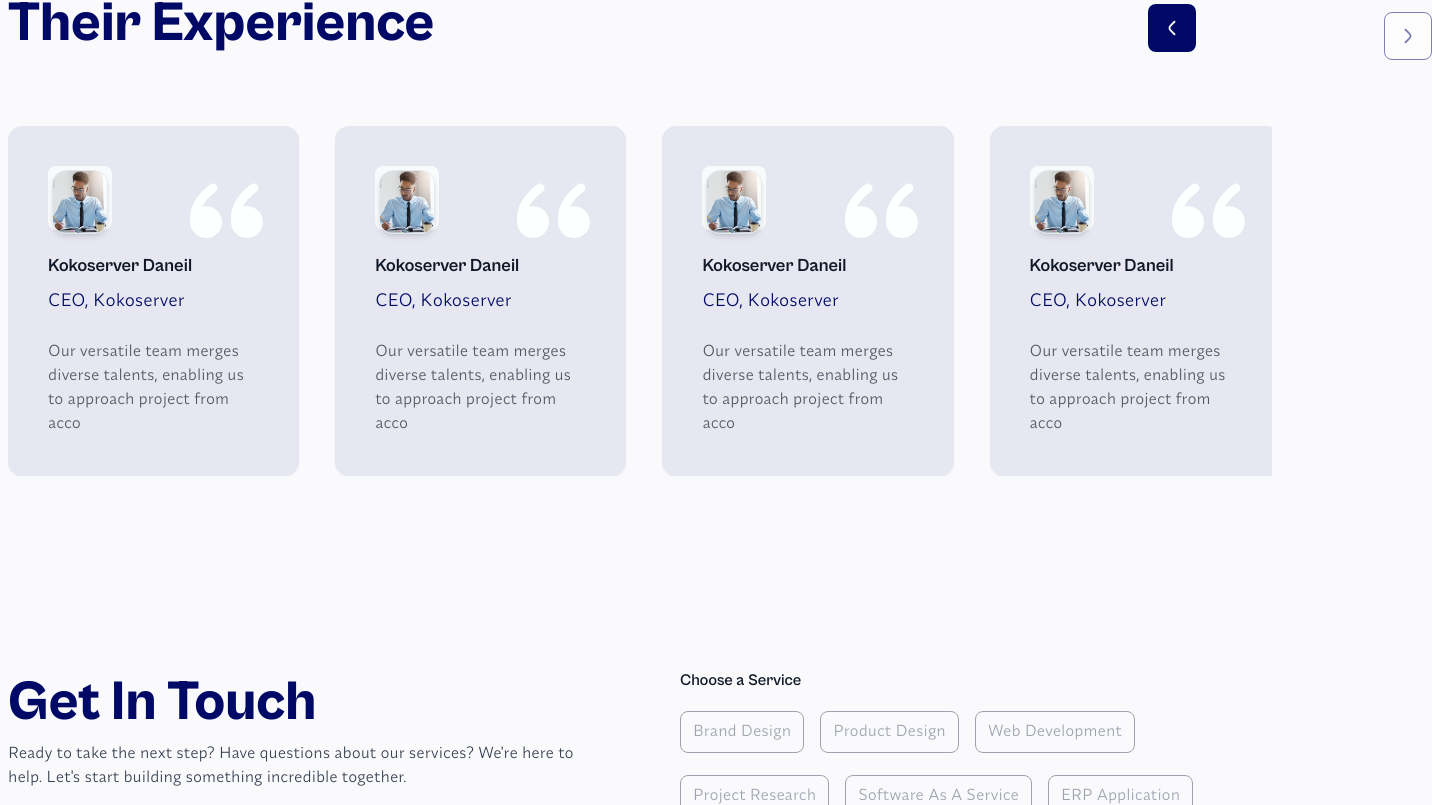
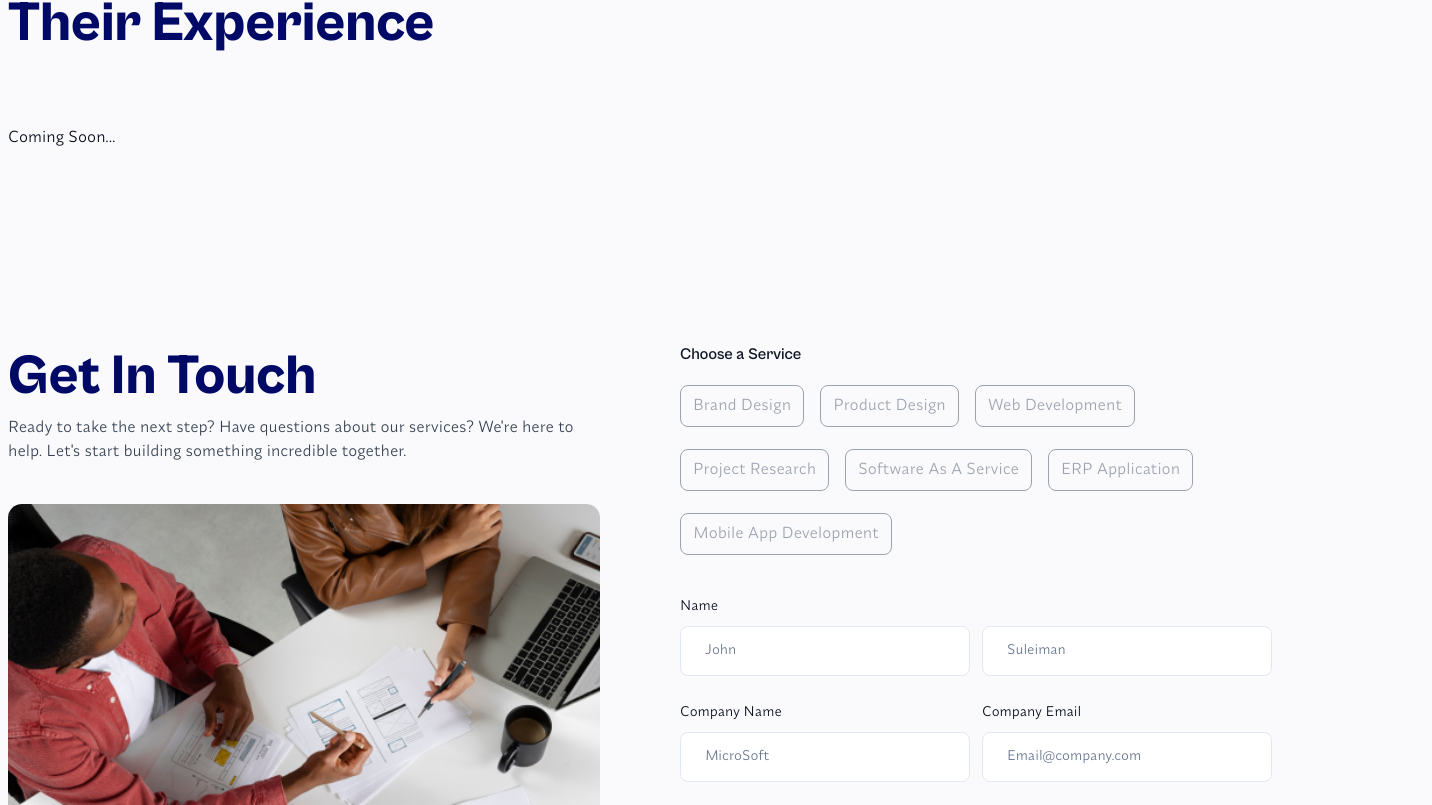
Before and after one commit to nivabit/nivabit, a Next.js app: page / in a window 1280 px wide. Shown: the part 5575-6380 px from the top of the page, 1432 px wide, since content can reach past the window. Built offline with nearby package versions, Linux system fonts and the light colour scheme.

Commit message:
add ci cd

```diff
--- a/src/components/home/Testimonials.tsx
+++ b/src/components/home/Testimonials.tsx
@@ -97,7 +97,10 @@ export default function Testimonials() {
             </div>
           </div>
         </div>
-        <Carousel className='w-full'>
+        <div>
+          <h1>Coming Soon...</h1>
+        </div>
+        {/* <Carousel className='w-full'>
           <CarouselContent className='flex items-center gap-x-[20px]'>
             {CustomerQuotes.map(
               ({ name, position, description, company, image }, index) => (
@@ -190,7 +193,7 @@ export default function Testimonials() {
               <path d='M7.15995 2.41586C7.52769 2.05138 7.53034 1.4578 7.16586 1.09005C6.80138 0.722305 6.2078 0.719657 5.84005 1.08414L3.59664 3.30762C2.75167 4.14505 2.06108 4.82949 1.57132 5.43932C1.06203 6.07348 0.693369 6.71716 0.594886 7.4898C0.551705 7.82858 0.551705 8.17142 0.594886 8.5102C0.693369 9.28284 1.06203 9.92652 1.57132 10.5607C2.06108 11.1705 2.75166 11.8549 3.59662 12.6924L5.84005 14.9159C6.2078 15.2803 6.80138 15.2777 7.16586 14.9099C7.53034 14.5422 7.52769 13.9486 7.15995 13.5841L4.95624 11.4C4.06187 10.5136 3.44837 9.90353 3.03324 9.38662C2.62999 8.8845 2.49166 8.56198 2.45484 8.27313C2.43172 8.09176 2.43172 7.90824 2.45484 7.72687C2.49166 7.43802 2.62999 7.1155 3.03324 6.61338C3.44837 6.09647 4.06187 5.48642 4.95624 4.6L7.15995 2.41586Z' />
             </svg>
           </CarouselNext>
-        </Carousel>
+        </Carousel> */}
       </div>
     </Container>
   );
```
Also changed, not shown: 1 other file (tests, documents, lock files or other folders).
